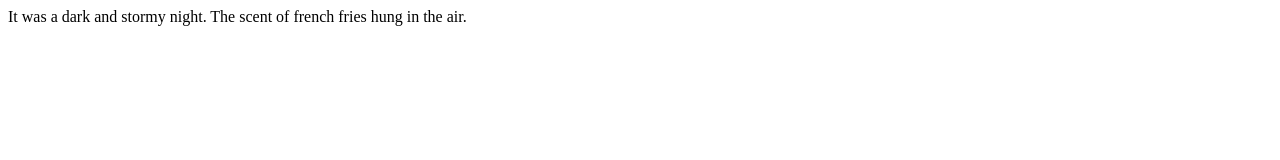
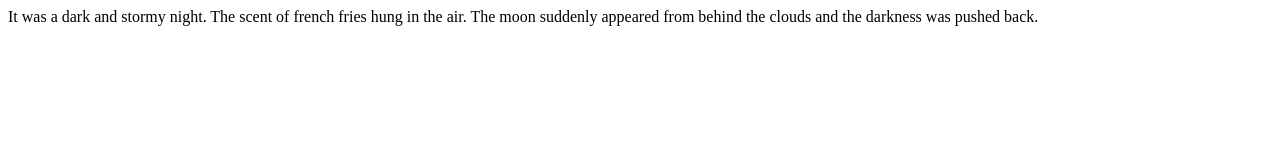
Before and after one commit to neitpam/fireside-story, a plain HTML site: page index.html in a window 1280 px wide. Drawn offline with Linux system fonts and the light colour scheme.

Commit message:
added third line to story

```diff
--- a/index.html
+++ b/index.html
@@ -1,5 +1,8 @@
 <html>
   <body>
-    <p>It was a dark and stormy night. The scent of french fries hung in the air.</p>
+    <p>It was a dark and stormy night.
+    The scent of french fries hung in the air.
+    The moon suddenly appeared from behind the clouds and the darkness
+    was pushed back.</p>
   </body>
 </html>
```
